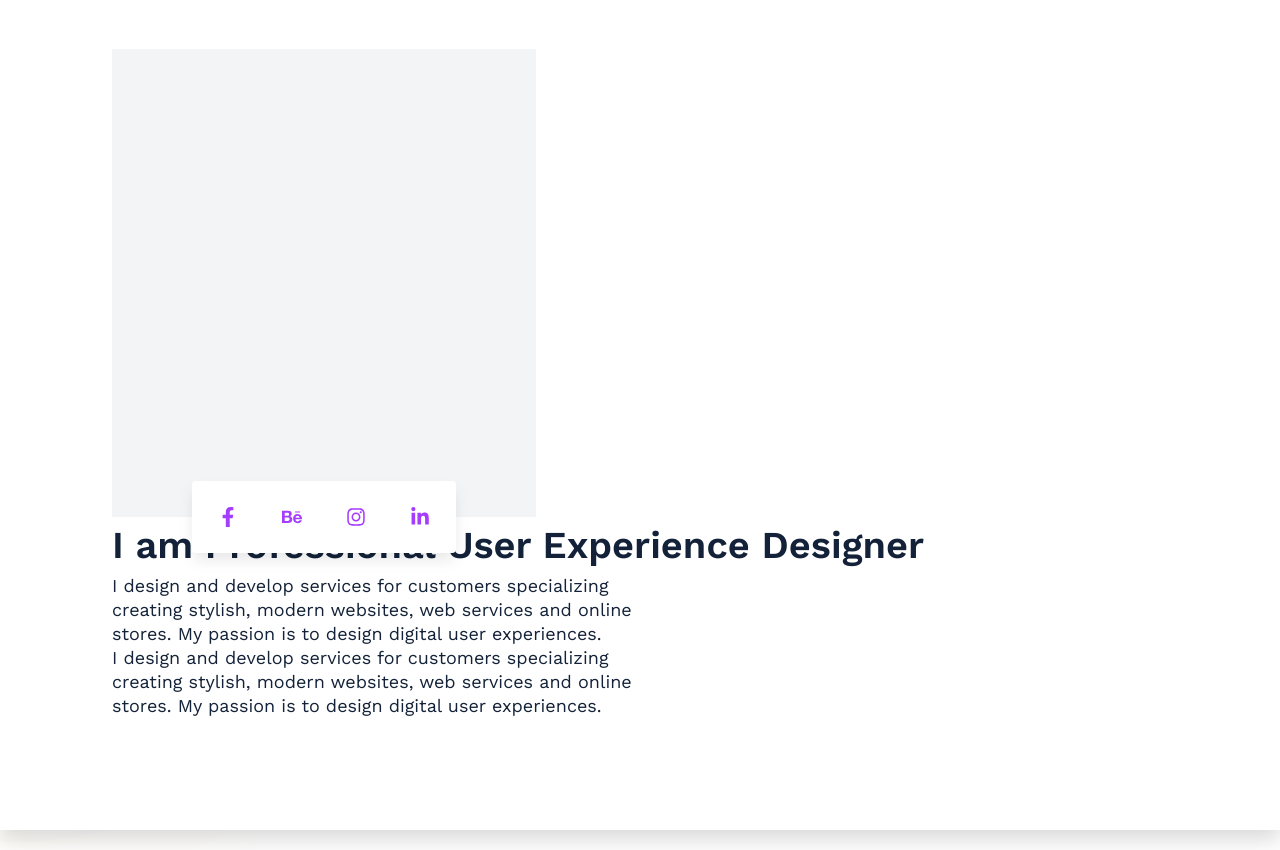
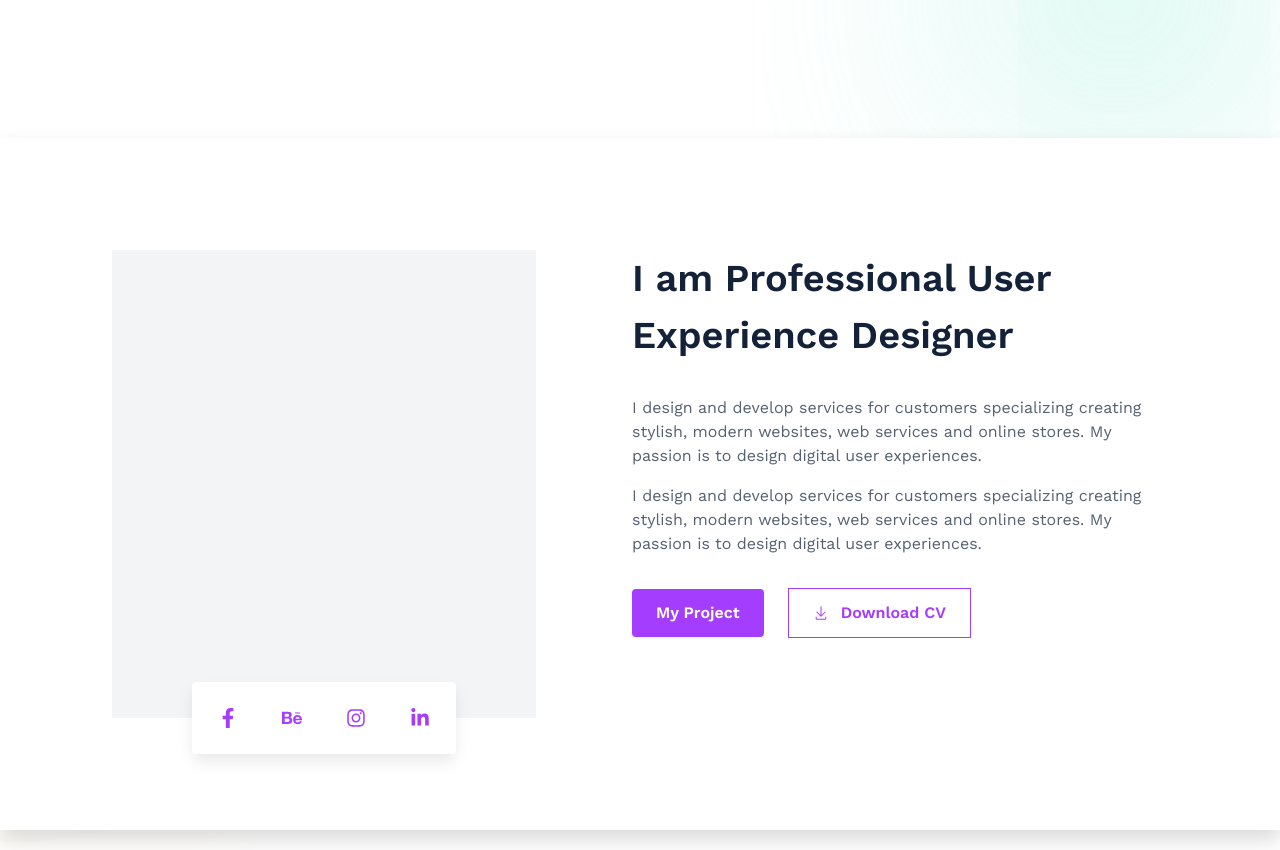
Before and after one commit to Nahid-hasan-web/DMportfolio, a Next.js app: page / in a window 1280 px wide. Shown: the part 1121-1971 px from the top of the page. Built offline with nearby package versions, Linux system fonts and the light colour scheme.

Commit message:
work process added and about me done

```diff
--- a/app/components/AboutMe.jsx
+++ b/app/components/AboutMe.jsx
@@ -4,6 +4,8 @@ import { FaFacebookF } from "react-icons/fa";
 import { FaBehance } from "react-icons/fa";
 import { FaInstagram } from "react-icons/fa6";
 import { FaLinkedinIn } from "react-icons/fa6";
+import ButtonV1 from "../common-components/ButtonV1";
+import { GoDownload } from "react-icons/go";
 
 const AboutMe = () => {
   const socialLiks = [
@@ -16,7 +18,7 @@ const AboutMe = () => {
     <>
       <section id="AboutMe" className="py-5 absolute z-20 w-full -bottom-[10%]  ">
         <div className="container">
-          <div className="p-28 bg-white rounded-4 shadow-[0px_10px_20px_0px_rgba(0,0,0,0.15)]  ">
+          <div className="p-28 bg-white rounded-4 flex justify-between  shadow-[0px_10px_20px_0px_rgba(0,0,0,0.15)]  ">
           {/* --- about me images */}
             <div className="w-[424px] h-[468px]  relative bg-gray-100 ">
               <div className=" absolute -bottom-9 left-[50%] translate-x-[-50%] w-[264px] h-[72px]  bg-white rounded-sm p-3 flex justify-between items-center shadow-[0px_8px_16px_-2px_rgba(0,_0,_0,_0.1)]">
@@ -33,13 +35,19 @@ const AboutMe = () => {
             </div>
             {/* ---- about me text */}
             <div>
-                <h2 className="text-[38px] font-semibold font-work text-[#132238]">I am Professional User Experience Designer</h2>
-                <p className="commonP max-w-[536px] leading-[24px] ">
+                <h2 className="w-[426px] text-[38px] font-semibold font-work text-[#132238]">I am Professional User Experience Designer</h2>
+                <p className=" w-[536px] mt-8 max-w-[536px] leading-6 text-[#556070]">
                     I design and develop services for customers specializing creating stylish, modern websites, web services and online stores. My passion is to design digital user experiences.
                 </p>
-                <p className="commonP max-w-[536px] leading-[24px] ">
+                <p className=" w-[536px] mt-4 max-w-[536px] leading-6 text-[#556070] ">
                     I design and develop services for customers specializing creating stylish, modern websites, web services and online stores. My passion is to design digital user experiences.
                 </p>
+                <div className="flex items-center gap-6 mt-8">
+                    <ButtonV1 buttonContent={'My Project'}/>
+                    <a className="border flex items-center gap-3 border-brandColor rounded-1 py-3 px-6 text-base font-work font-semibold text-brandColor">
+                      <GoDownload/>  Download CV
+                    </a>
+                </div>
             </div>
 
           </div>
--- /dev/null
+++ b/app/components/WorkPorcess.jsx
@@ -0,0 +1,14 @@
+import React from 'react'
+
+const WorkPorcess = () => {
+  return (
+    <section className='WorkProcess'>
+        <div className="container">
+            <div className="flex justify-between items-center"></div>
+        </div>
+
+    </section>
+  )
+}
+
+export default WorkPorcess
```
